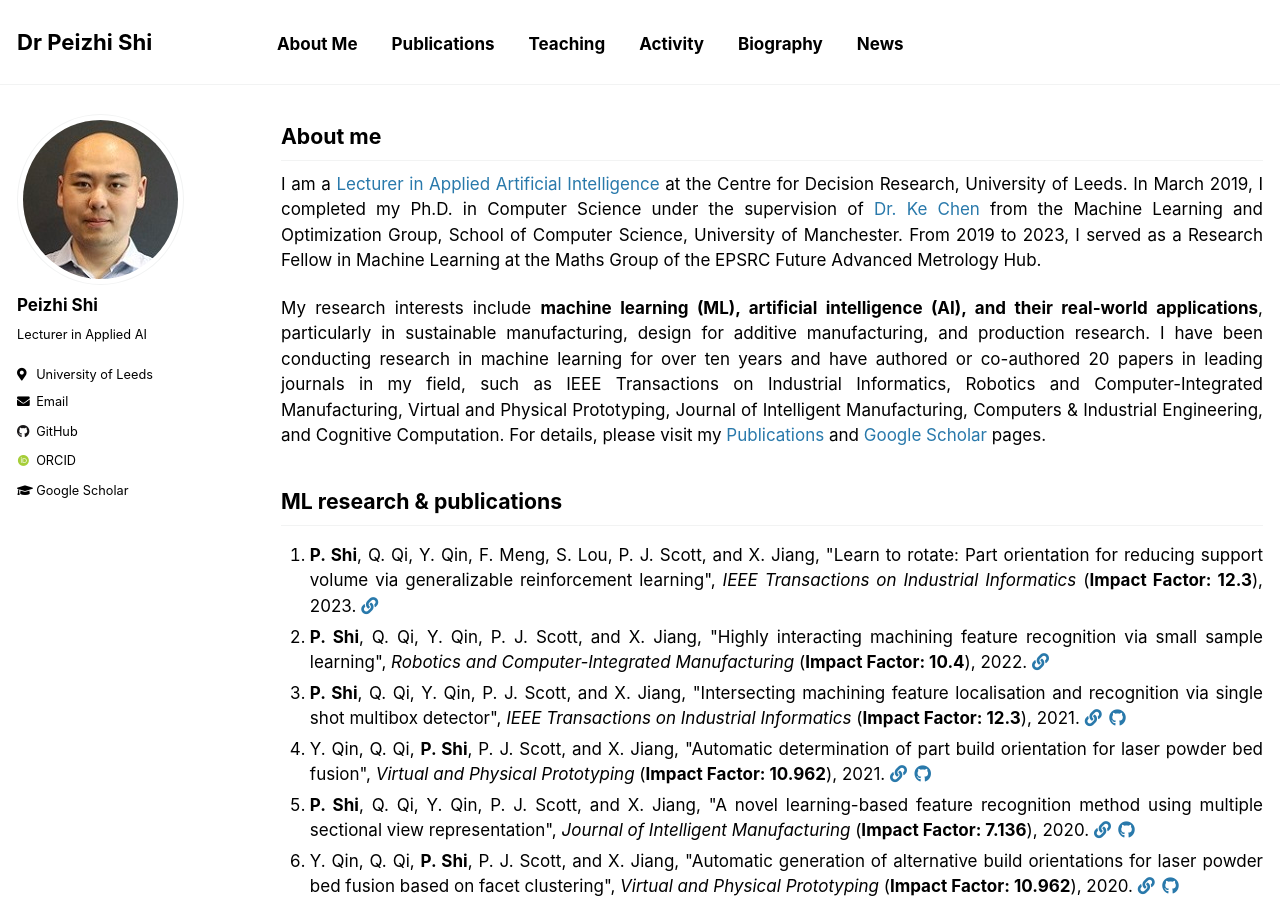
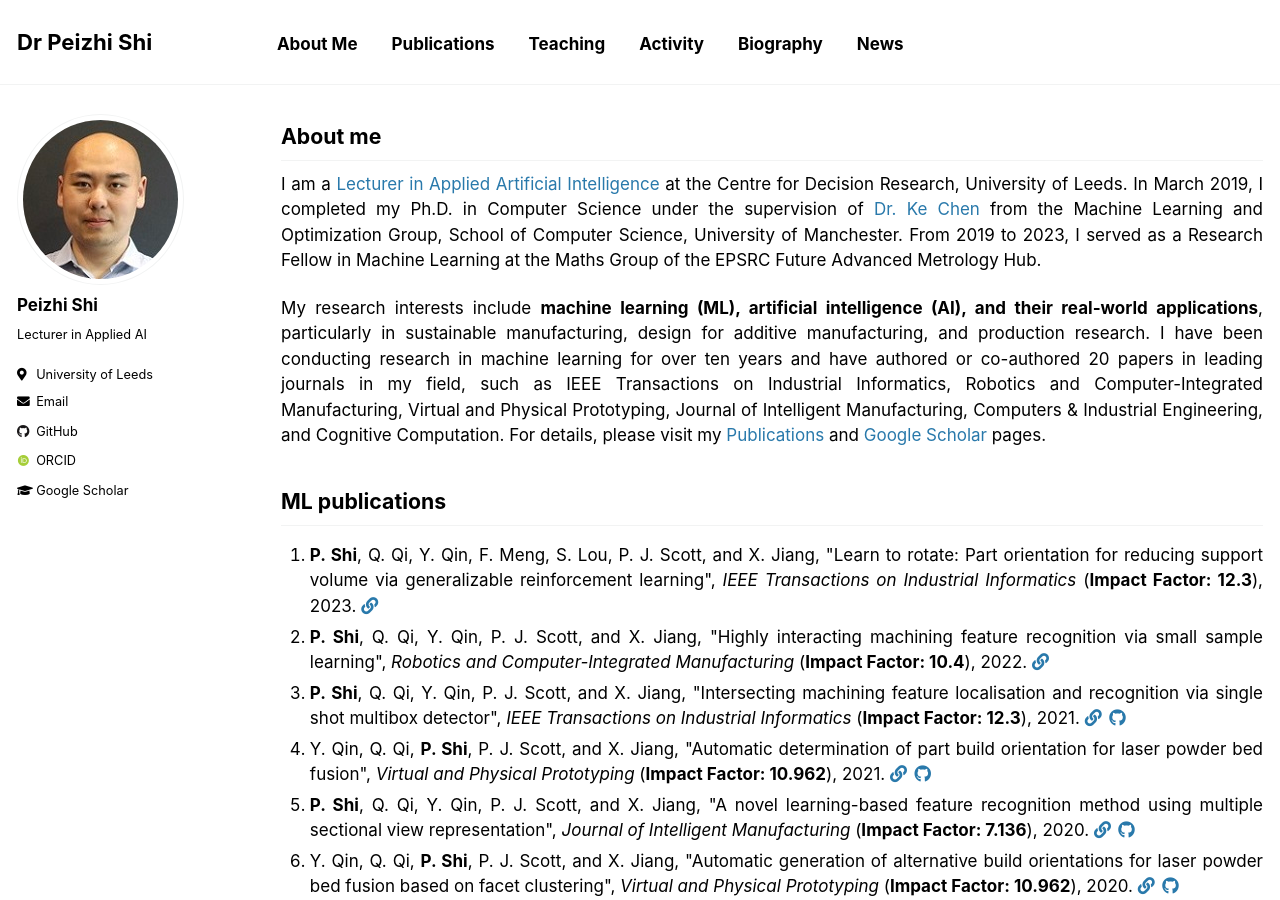
Before and after one commit to PeizhiShi/peizhishi.github.io, a Jekyll site: the page built from _pages/index.md, in a window 1280 px wide and 900 px high. Built offline with Jekyll 4.4.1, drawn with Linux system fonts in a browser that asks for light colours; some web fonts are replaced; our own code applies the rules of GitHub Pages for plain Markdown files.

Commit message:
Update index.md

```diff
--- a/_pages/index.md
+++ b/_pages/index.md
@@ -7,9 +7,9 @@ author_profile: true
 
 I am a [Lecturer in Applied Artificial Intelligence](https://business.leeds.ac.uk/faculty/staff/2083/dr-peizhi-shi) at the Centre for Decision Research, University of Leeds. In March 2019, I completed my Ph.D. in Computer Science under the supervision of [Dr. Ke Chen](https://www.cs.man.ac.uk/~kechen/index.php) from the Machine Learning and Optimization Group, School of Computer Science, University of Manchester. From 2019 to 2023, I served as a Research Fellow in Machine Learning at the Maths Group of the EPSRC Future Advanced Metrology Hub.
 
-My research interests include **machine learning (ML), artificial intelligence (AI), and their real-world applications**, particularly in sustainable manufacturing, design for additive manufacturing, and production research. I have been conducting research in machine learning for over ten years and have authored or co-authored {{site.publications | size}} papers in leading journals in my field, such as IEEE Transactions on Industrial Informatics, Robotics and Computer-Integrated Manufacturing, Virtual and Physical Prototyping, Journal of Intelligent Manufacturing, Computers & Industrial Engineering, and Cognitive Computation. For details, please visit my [Publications](index.html#ml-research--publications) and [Google Scholar](https://scholar.google.com/citations?user=qQuCvmQAAAAJ) pages.
+My research interests include **machine learning (ML), artificial intelligence (AI), and their real-world applications**, particularly in sustainable manufacturing, design for additive manufacturing, and production research. I have been conducting research in machine learning for over ten years and have authored or co-authored {{site.publications | size}} papers in leading journals in my field, such as IEEE Transactions on Industrial Informatics, Robotics and Computer-Integrated Manufacturing, Virtual and Physical Prototyping, Journal of Intelligent Manufacturing, Computers & Industrial Engineering, and Cognitive Computation. For details, please visit my [Publications](index.html#ml-publications) and [Google Scholar](https://scholar.google.com/citations?user=qQuCvmQAAAAJ) pages.
 
-## ML research & publications
+## ML publications
 
 {% include base_path %}
 
```
